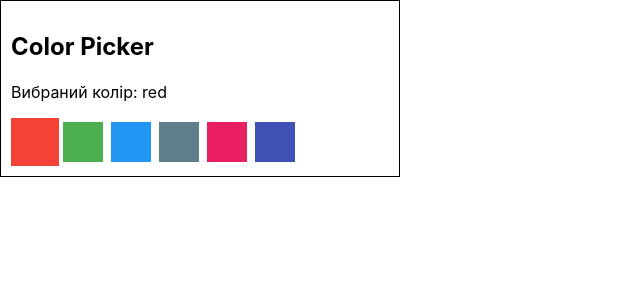
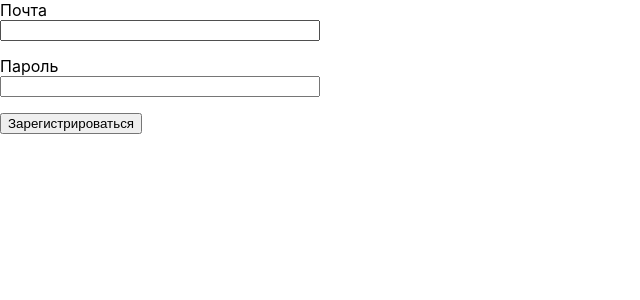
Before and after one commit to skif6623/Counter-on-class, a React (Create React App) app: page / in a window 1280 px wide. Shown: the top 300 px of the page, without its empty margins (0-640 px from the left). Built offline with nearby package versions, Linux system fonts and the light colour scheme.

Commit message:
create custom hook LocalStorage

```diff
--- a/src/App.jsx
+++ b/src/App.jsx
@@ -68,8 +68,8 @@ export class App extends Component {
 
     return (
       <>
-        {/* <SignupForm /> */}
-        <ColorPicker options={colorPickerOptions} />
+        <SignupForm />
+        {/* <ColorPicker options={colorPickerOptions} /> */}
         {/* <Form submit={this.formSubmitHandler} /> */}
         {/* <TodoEditor onSubmitForm={this.addTodo} />
         <label>
--- a/src/components/SignupForm/SignupForm.jsx
+++ b/src/components/SignupForm/SignupForm.jsx
@@ -1,9 +1,32 @@
-import { useState } from 'react';
+import { useState, useEffect } from 'react';
 import styles from './SignupForm.module.css';
 
+function useLocalSrotage(key, defaultProps) {
+  const [state, setState] = useState(
+    JSON.parse(localStorage.getItem(key)),
+    defaultProps
+  );
+
+  useEffect(() => {
+    window.localStorage.setItem(key, JSON.stringify(state), [state, key]);
+  });
+
+  return [state, setState];
+}
+
 export function SignupForm() {
-  const [email, setEmail] = useState('');
-  const [password, setPassword] = useState('');
+  const [email, setEmail] = useLocalSrotage('email', '');
+  const [password, setPassword] = useLocalSrotage('password', '');
+
+  useEffect(() => {
+    window.localStorage.setItem('email', JSON.stringify(email), [email]);
+  });
+
+  useEffect(() => {
+    window.localStorage.setItem('password', JSON.stringify(password), [
+      password,
+    ]);
+  });
 
   const handleChange = e => {
     const { name, value } = e.target;
```
